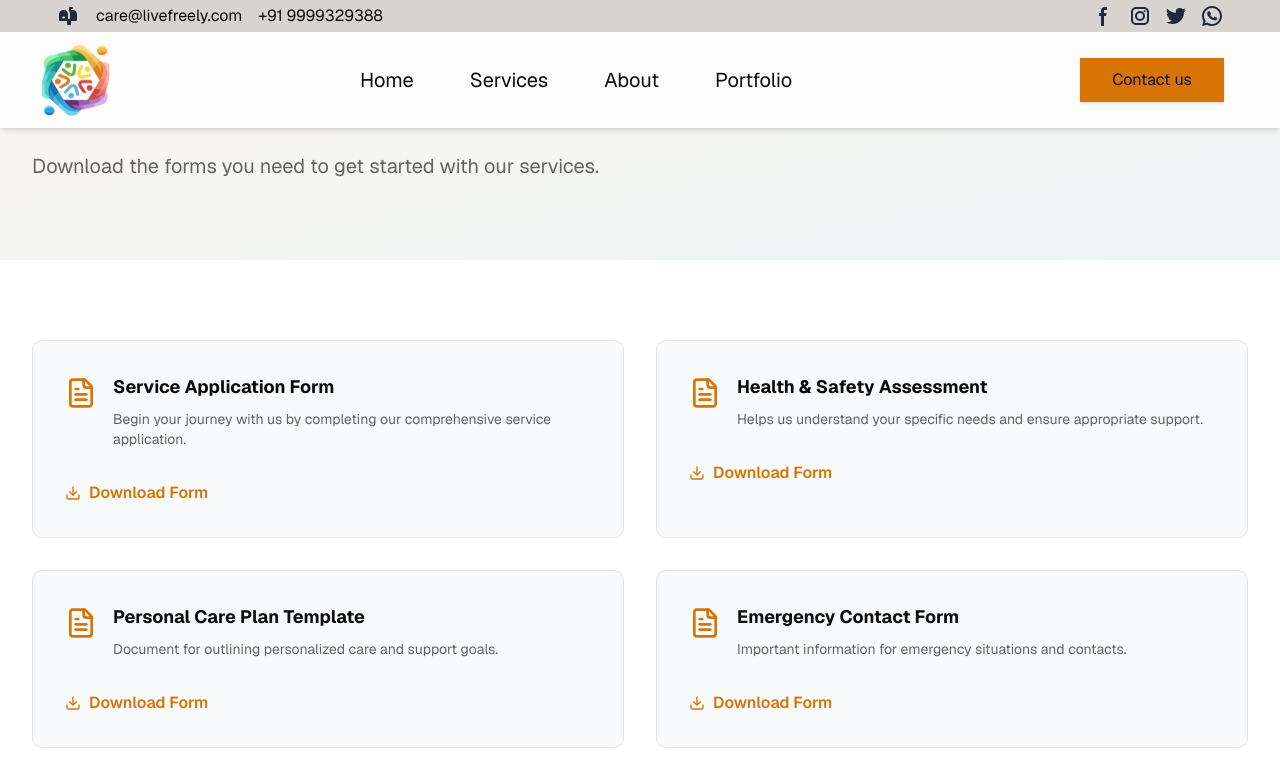
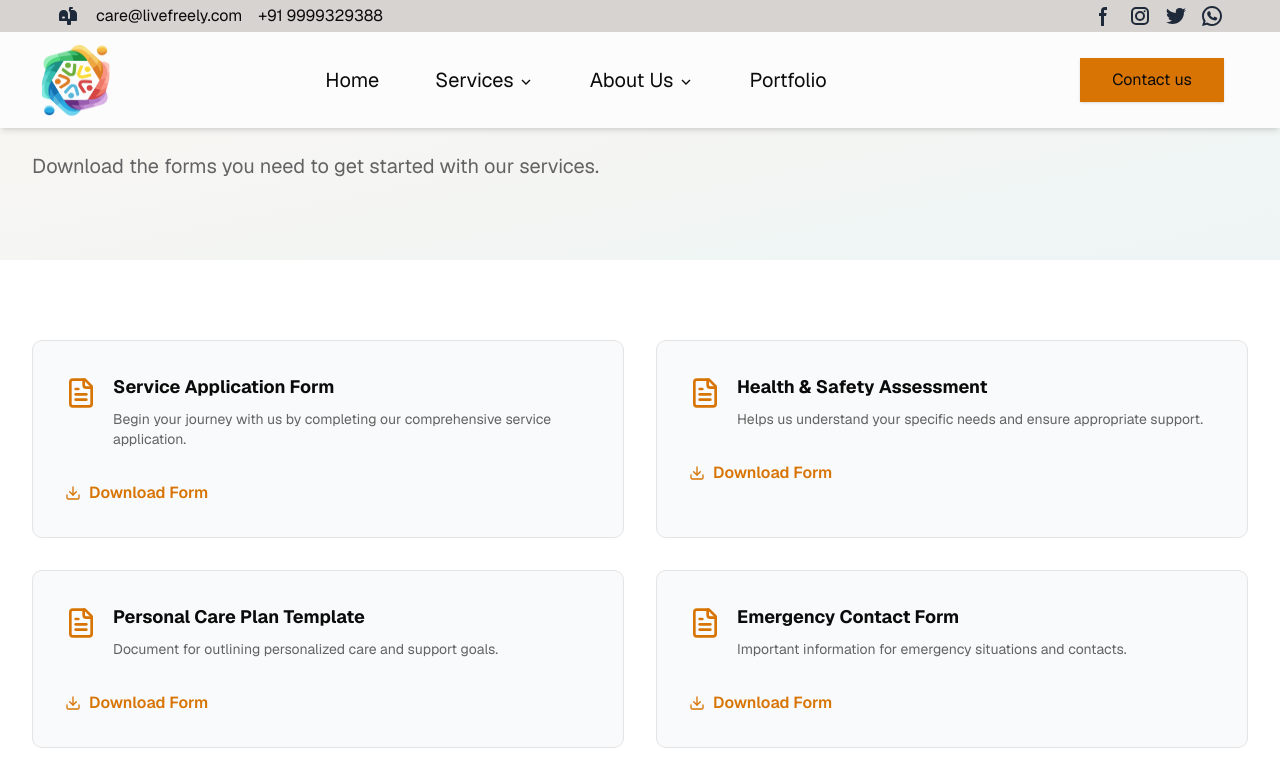
Before and after one commit to Pratham16112002/LL-V1, a Next.js app: page /forms in a window 1280 px wide. Shown: the top 779 px of the page. Built offline with nearby package versions, Linux system fonts and the light colour scheme.

Commit message:
added the dropdown on the navigation bar

```diff
--- a/app/components/home-section-3.tsx
+++ b/app/components/home-section-3.tsx
@@ -16,7 +16,7 @@ const HomeSectionThree = () => {
         >
           <div className="flex flex-[0.90] justify-center">
             <h3 className="text-4xl font-bold text-background">
-              About us
+              Who we are
             </h3>
           </div>
           <div className="w-full flex items-start">
--- a/components/navigation.tsx
+++ b/components/navigation.tsx
@@ -6,6 +6,24 @@ import { Menu, X } from 'lucide-react'
 
 export function Navigation() {
   const [mobileMenuOpen, setMobileMenuOpen] = useState(false)
+
+  const aboutMenu = [
+    { label: 'Our Journey', href: '/about/our-journey' },
+    { label: 'Our Partners', href: '/about/partners' },
+    { label: 'Our Policies', href: '/about/policies' },
+    { label: 'Kuremera NDIS', href: '/about/kuremera-ndis' },
+  ]
+
+  const servicesMenu = [
+    { label: 'In-Home Support', href: '/services/in-home-support' },
+    { label: 'Supported Independent Living (SIL)', href: '/services/sil' },
+    {
+      label: 'Community Participation',
+      href: '/services/community-participation',
+    },
+    { label: 'Life Skills Development', href: '/services/life-skills' },
+    { label: 'Transport & Travel Support', href: '/services/transport' },
+  ]
 
   React.useEffect(() => {
     const handleScroll = () => {}
@@ -142,18 +160,106 @@ export function Navigation() {
             >
               Home
             </Link>
+            <div className="relative group">
+              {/* Trigger */}
+              <div className="flex items-center gap-1 cursor-pointer text-xl hover:text-primary transition">
+                Services
+                <svg
+                  className="w-4 h-4 mt-1 transition-transform duration-200 group-hover:rotate-180"
+                  fill="none"
+                  stroke="currentColor"
+                  strokeWidth="2"
+                  viewBox="0 0 24 24"
+                >
+                  <path d="M6 9l6 6 6-6" />
+                </svg>
+              </div>
+
+              {/* Dropdown */}
+              <div
+                className="
+                absolute left-0 top-full mt-4
+                w-72
+                bg-white
+                shadow-xl
+                rounded-lg
+                py-4
+                opacity-0
+                invisible
+                group-hover:opacity-100
+                group-hover:visible
+                transition-all
+                duration-200
+                z-50
+              "
+              >
+                {servicesMenu.map((item) => (
                   <Link
-              href="/services"
-              className=" hover:text-primary transition  duration-100 text-xl"
+                    key={item.href}
+                    href={item.href}
+                    className="
+                    block px-6 py-3
+                    text-base text-foreground
+                    hover:bg-stone-100
+                    hover:text-primary
+                    transition
+                  "
                   >
-              Services
+                    {item.label}
                   </Link>
+                ))}
+              </div>
+            </div>
+            <div className="relative group">
+              {/* Trigger */}
+              <div className="flex items-center gap-1 cursor-pointer text-xl hover:text-primary transition">
+                About Us
+                <svg
+                  className="w-4 h-4 mt-1 transition-transform duration-200 group-hover:rotate-180"
+                  fill="none"
+                  stroke="currentColor"
+                  strokeWidth="2"
+                  viewBox="0 0 24 24"
+                >
+                  <path d="M6 9l6 6 6-6" />
+                </svg>
+              </div>
+
+              {/* Dropdown */}
+              <div
+                className="
+                  absolute left-0 top-full mt-4
+                  w-64
+                  bg-white
+                  shadow-xl
+                  rounded-lg
+                  py-4
+                  opacity-0
+                  invisible
+                  group-hover:opacity-100
+                  group-hover:visible
+                  transition-all
+                  duration-200
+                  z-50
+                "
+              >
+                {aboutMenu.map((item) => (
                   <Link
-              href="/about"
-              className=" hover:text-primary transition duration-100 text-xl"
+                    key={item.href}
+                    href={item.href}
+                    className="
+          block px-6 py-3
+          text-base text-foreground
+          hover:bg-stone-100
+          hover:text-primary
+          transition
+        "
                   >
-              About
+                    {item.label}
                   </Link>
+                ))}
+              </div>
+            </div>
             <Link
               href="/portfolio"
               className=" hover:text-primary transition duration-100 text-xl"
@@ -161,7 +267,7 @@ export function Navigation() {
               Portfolio
             </Link>
           </div>
-          <div className='hidden md:flex mr-14'>
+          <div className="hidden md:flex mr-14">
             <Link
               href={'/contact-us'}
               className="bg-primary shadow  w-36 h-11  flex items-center justify-center hover:bg-transparent border-primary transition-colors duration-300 "
```
Lines whose indentation alone changed are shown as unchanged.
